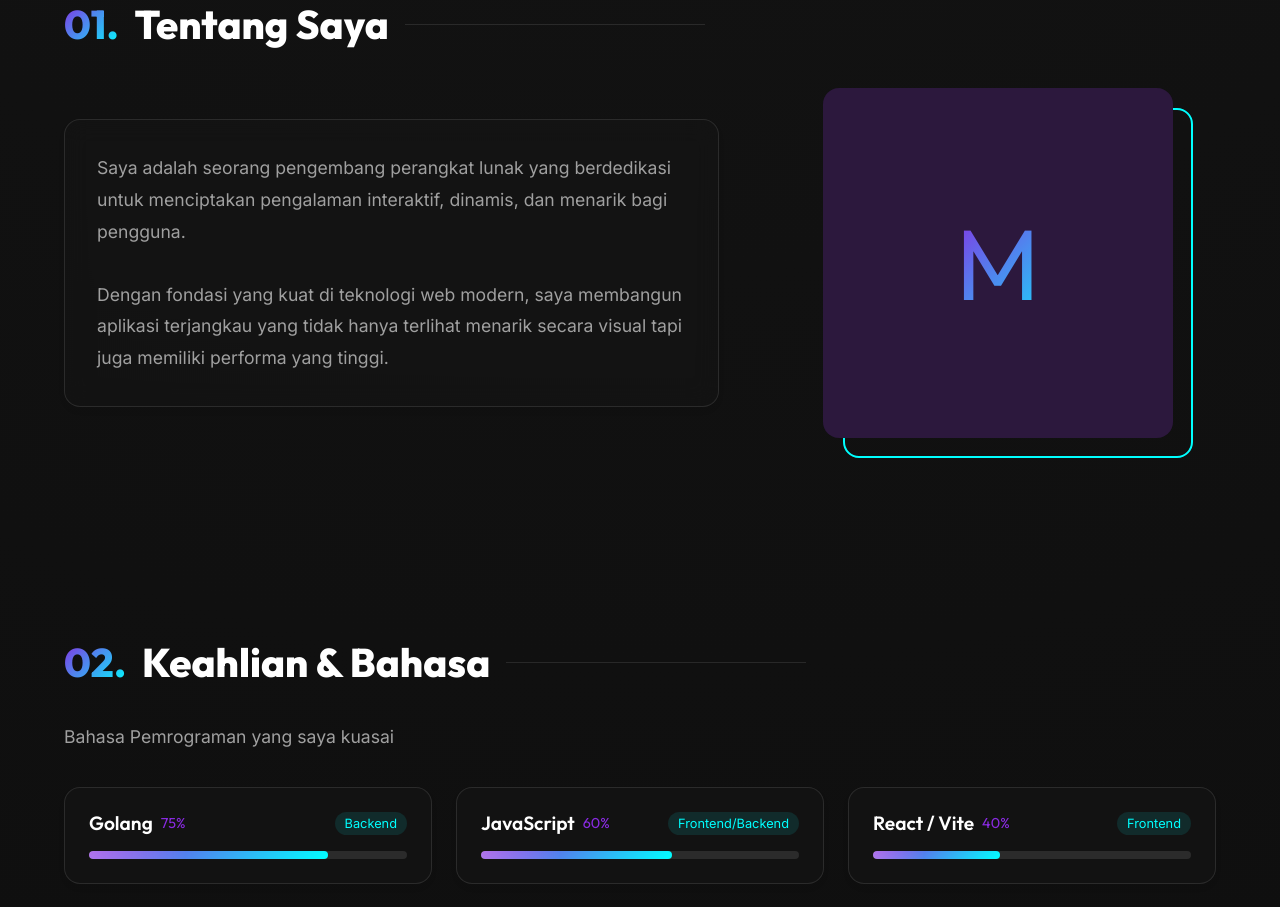
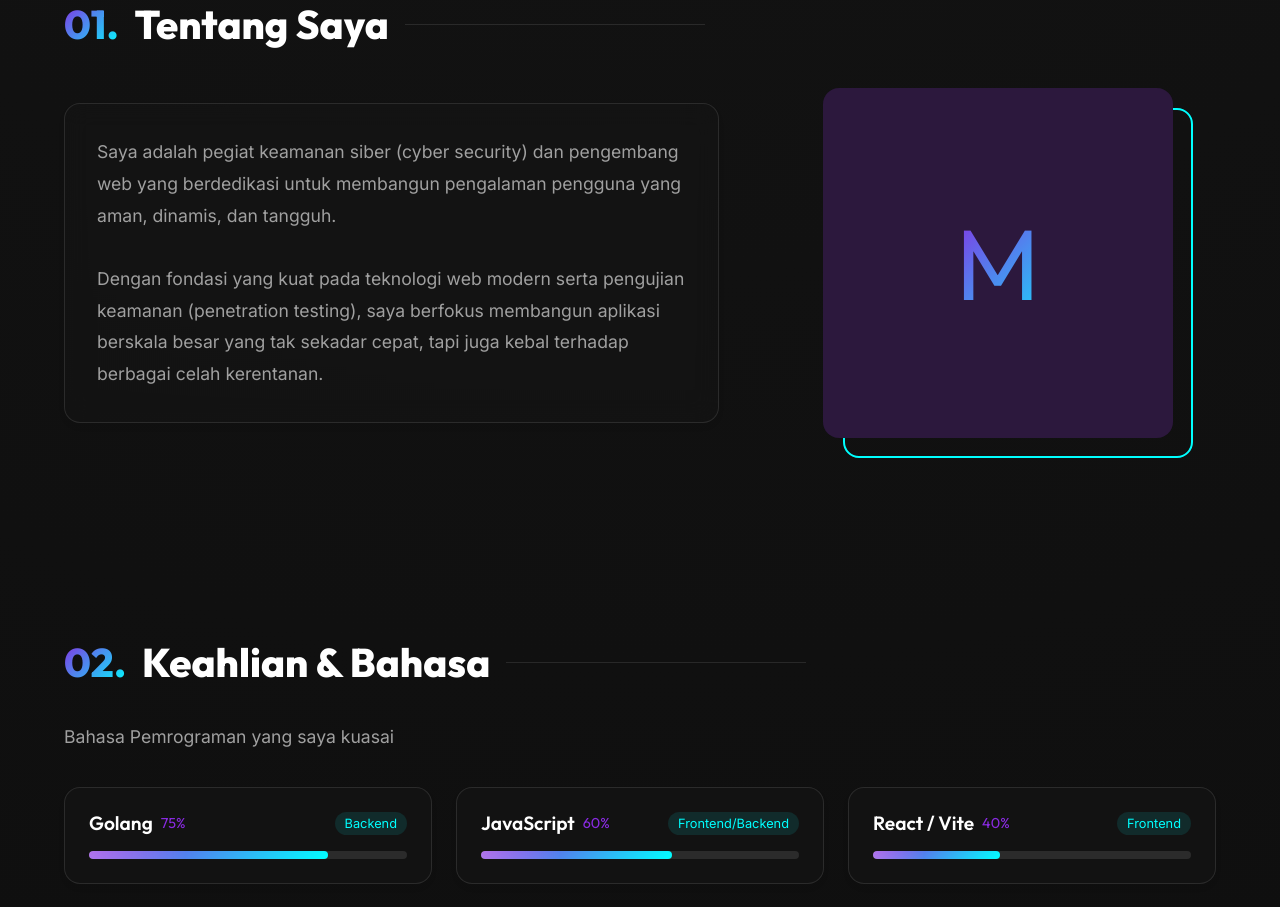
Before and after one commit to voltrexx-v1/Portofolio, a React (Vite) app: page / in a window 1280 px wide. Shown: the part 900-1807 px from the top of the page. Built offline with nearby package versions, Linux system fonts and the light colour scheme.

Commit message:
update: ganti deskripsi bagian tentang saya supaya nyambung dengan cyber security

```diff
--- a/src/data/dictionary.js
+++ b/src/data/dictionary.js
@@ -16,8 +16,8 @@ export const dict = {
     },
     about: {
       title: "About Me",
-      description1: "I am a passionate software developer dedicated to creating intuitive, dynamic, and engaging user experiences.",
-      description2: "With a strong foundation in modern web technologies, I strive to build scalable applications that not only look great but perform flawlessly."
+      description1: "I am a passionate cyber security enthusiast and web developer dedicated to building secure, dynamic, and resilient user experiences.",
+      description2: "With a strong foundation in modern web technologies and penetration testing, I strive to build scalable applications that are not only performant but also highly secure against vulnerabilities."
     },
     skills: {
       title: "Skills & Languages",
@@ -86,8 +86,8 @@ export const dict = {
     },
     about: {
       title: "Tentang Saya",
-      description1: "Saya adalah seorang pengembang perangkat lunak yang berdedikasi untuk menciptakan pengalaman interaktif, dinamis, dan menarik bagi pengguna.",
-      description2: "Dengan fondasi yang kuat di teknologi web modern, saya membangun aplikasi terjangkau yang tidak hanya terlihat menarik secara visual tapi juga memiliki performa yang tinggi."
+      description1: "Saya adalah pegiat keamanan siber (cyber security) dan pengembang web yang berdedikasi untuk membangun pengalaman pengguna yang aman, dinamis, dan tangguh.",
+      description2: "Dengan fondasi yang kuat pada teknologi web modern serta pengujian keamanan (penetration testing), saya berfokus membangun aplikasi berskala besar yang tak sekadar cepat, tapi juga kebal terhadap berbagai celah kerentanan."
     },
     skills: {
       title: "Keahlian & Bahasa",
```
